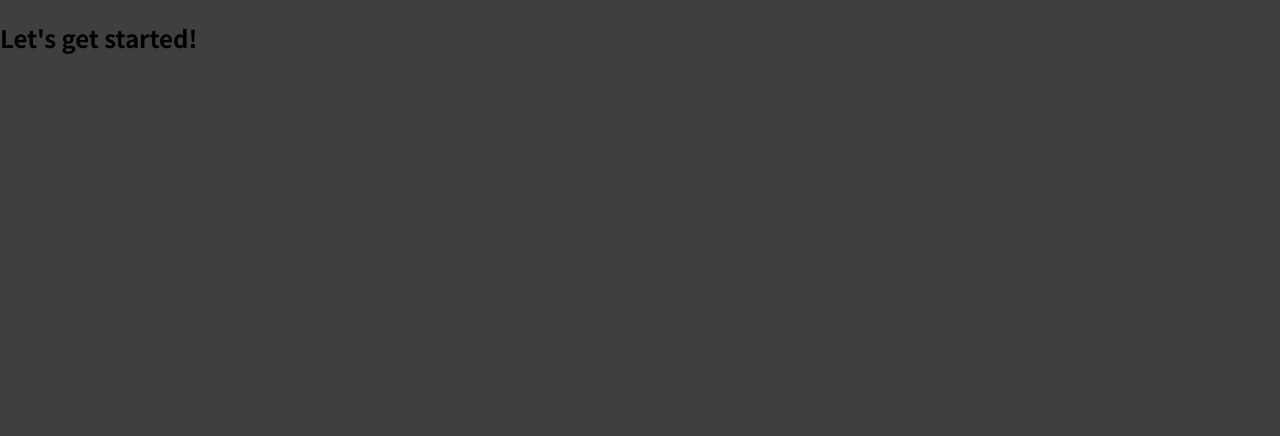
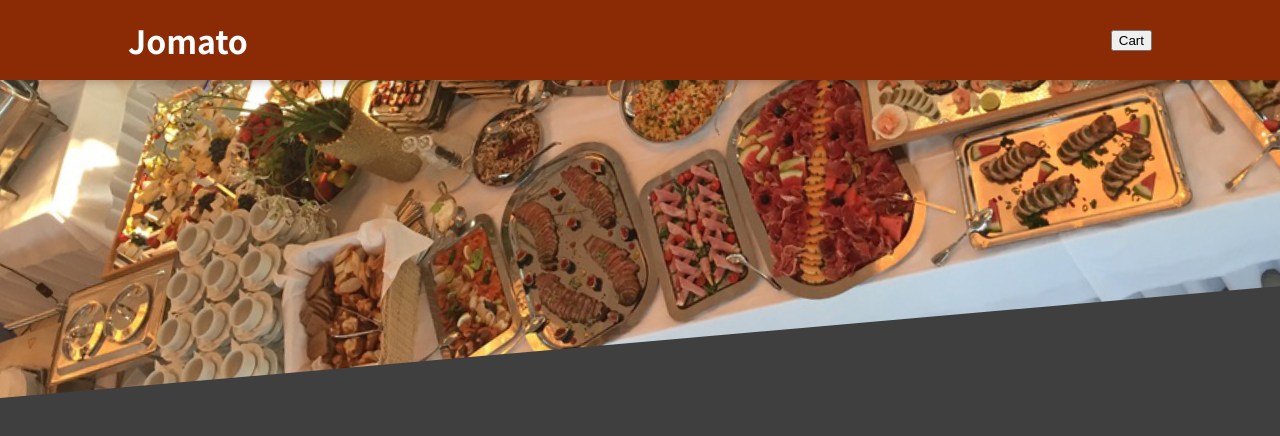
Before and after one commit to sam150618/Food-Ordering-App, a React (Create React App) app: page / in a window 1280 px wide. Shown: the top 436 px of the page. Built offline with nearby package versions, Linux system fonts and the light colour scheme.

Commit message:
Adding Header Component

```diff
--- a/src/App.js
+++ b/src/App.js
@@ -1,8 +1,11 @@
+import React, {Fragment} from 'react'
+import Header from './components/Layout/Header'
+
 function App() {
   return (
-    <div>
-      <h2>Let's get started!</h2>
-    </div>
+    <Fragment>
+      <Header/>
+    </Fragment>
   );
 }
 
--- /dev/null
+++ b/src/components/Layout/Header.js
@@ -0,0 +1,19 @@
+import React, { Fragment } from "react";
+import mealsImage from "../../assets/meals.jpg";
+import classes from "./Header.module.css";
+
+const Header = (props) => {
+  return (
+    <Fragment>
+      <header className={classes.header}>
+        <h1>Jomato</h1>
+        <button>Cart</button>
+      </header>
+      <div className={classes["main-image"]}>
+        <img src={mealsImage} alt="Use Jomato123 to get 50% off upto 100 Rs." />
+      </div>
+    </Fragment>
+  );
+};
+
+export default Header;
--- /dev/null
+++ b/src/components/Layout/Header.module.css
@@ -0,0 +1,29 @@
+.header {
+  position: fixed;
+  top: 0;
+  left: 0;
+  width: 100%;
+  height: 5rem;
+  background-color: #8a2b06;
+  color: white;
+  display: flex;
+  justify-content: space-between;
+  align-items: center;
+  padding: 0 10%;
+  box-shadow: 0 2px 8px rgba(0, 0, 0, 0.25);
+  z-index: 10;
+}
+
+.main-image {
+  width: 100%;
+  height: 25rem;
+  z-index: 0;
+  overflow: hidden;
+}
+
+.main-image img {
+  width: 110%;
+  height: 100%;
+  object-fit: cover;
+  transform: rotateZ(-5deg) translateY(-4rem) translateX(-1rem);
+}
```
Also changed, not shown: src/assets/meals.jpg (added).
